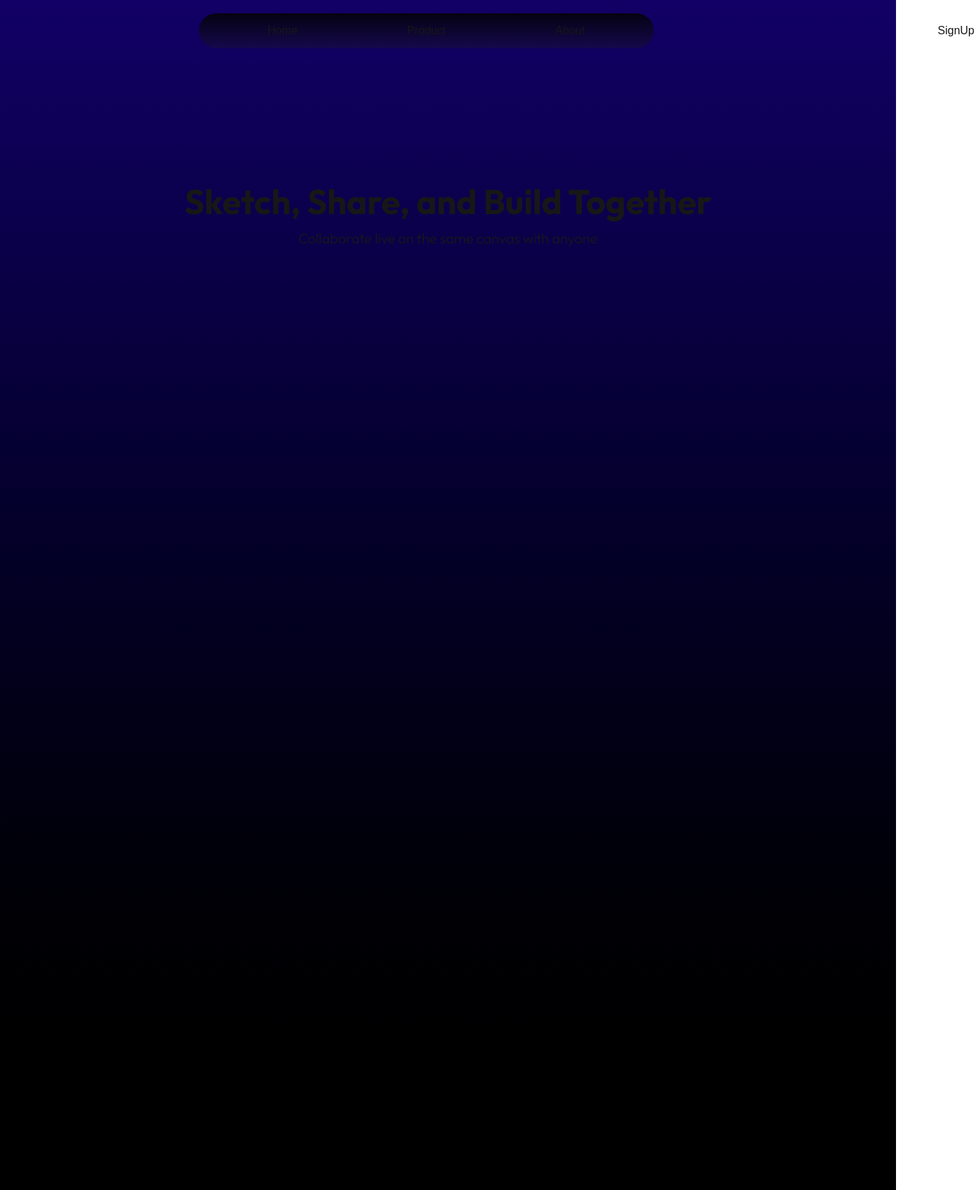
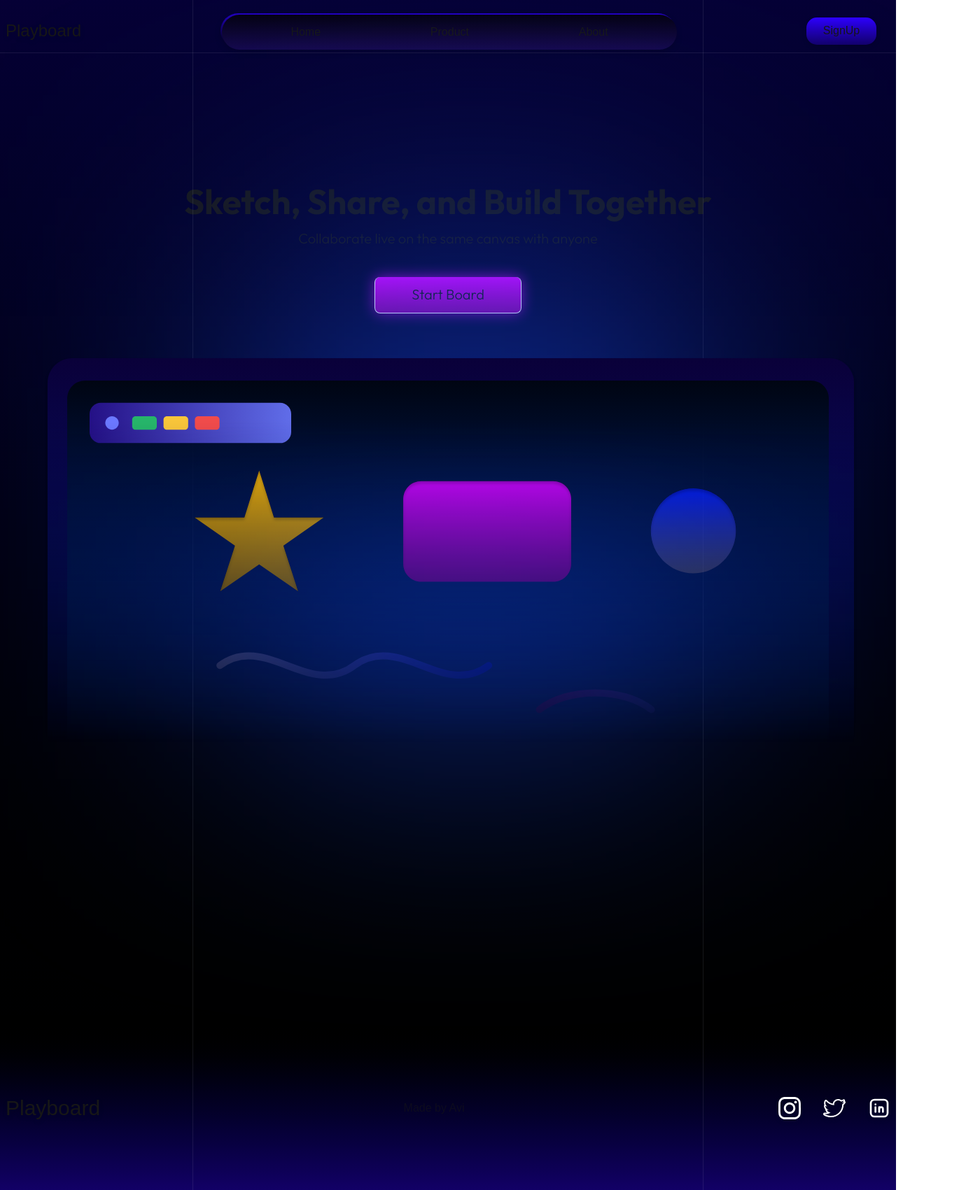
Before and after one commit to adi-ty-a/excali-draw, a Next.js app in the folder apps/excalifn/: page / in a window 1280 px wide. Shown: the whole page at 70% size, 1400 px wide, since content can reach past the window. Built offline with nearby package versions, Linux system fonts and the light colour scheme; a web font is replaced by a local one.

Commit message:
dashboard init

```diff
--- a/apps/excalifn/app/globals.css
+++ b/apps/excalifn/app/globals.css
@@ -25,3 +25,7 @@ body {
   color: var(--foreground);
   font-family: Arial, Helvetica, sans-serif;
 }
+
+::-webkit-scrollbar {
+  display: none;
+}
--- a/apps/excalifn/app/page.tsx
+++ b/apps/excalifn/app/page.tsx
@@ -1,6 +1,10 @@
 import { Mochiy_Pop_One,Outfit } from "next/font/google";
+import Image from "next/image";
 import Link from "next/link";
-
+import picture from "../assets/Playboard.svg"
+import { SiInstagram } from "react-icons/si";
+import { SlSocialTwitter } from "react-icons/sl";
+import { TbBrandLinkedin } from "react-icons/tb";
 const mochiy = Mochiy_Pop_One({
   weight: "400", // only one weight available
   subsets: ["latin"],
@@ -14,20 +18,64 @@ const outfit = Outfit({
 });
 
 export default function Home(){
-    return <div
-    className="bg-linear-to-b  w-screen h-[1701px] from-[#120066] to-[#000000] flex flex-col  items-center">
-        <div className="w-[1520px] h-[56px] mt-4 flex items-center justify-between px-2">
-            <h1 className={`${mochiy.className} text-xl`}>Playboard</h1>
-            <div className="w-[650px] h-[50px] flex items-center mr-25 justify-around px-5 rounded-4xl  bg-[linear-gradient(0deg,#281191_-117.86%,#000000_130.36%)]            ">
+    return <>
+  <div className="absolute top-[75px] left-0 w-full h-[1px] bg-gray-300 opacity-10"></div>
+    <div className="absolute  left-[275px] w-[1px] h-[1701px] bg-gray-300 opacity-10"></div>
+      <div className="absolute  right-[275px]  w-[1px] h-[1701px] bg-gray-300 opacity-10"></div>
+      <div
+    className=" w-full h-[1701px]  flex flex-col  items-center justify-between bg-gradient-to-b from-[#120066] from-[-54.58%] to-black">
+        <div>
+        <div className="w-[1280px] h-[56px] mt-4 flex items-center justify-between px-2">
+            <div className="w-[120px] drop-shadow-md">
+            <h1 className={`${mochiy.className} text-2xl`}>Playboard</h1>
+            </div>
+            <div className="w-[650px] h-[50px] p-[2px]  bg-linear-to-b from-[#2300C3] to-[#02000A] rounded-full drop-shadow-lg">
+            <div className="w-[650px] h-[50px] flex items-center  justify-around px-5 rounded-full  bg-[linear-gradient(0deg,#281191_-117.86%,#000000_130.36%)]">
                 <Link href="/dashboard">Home</Link>
                 <Link href="/dashboard">Product</Link>
                 <Link href="/dashboard">About</Link>
             </div>
-            <button>SignUp</button>
+            </div>
+            <div className="w-[120px]">
+            <button className="flex flex-row justify-center items-center p-[10px] gap-[10px]
+             w-[100px] h-[39px]
+             bg-gradient-to-b from-[#2E00FF] to-[#13006C]
+             drop-shadow-md rounded-[15px]
+             flex-none order-2 grow-0">SignUp</button>
+            </div>
         </div>
     <div className="mt-45 flex flex-col items-center">
         <h1 className={` text-[49px] ${outfit.className} font-bold `}>Sketch, Share, and Build Together</h1>
         <h2 className={`${outfit.className} text-[20px]`}>Collaborate live on the same canvas with anyone</h2>
     </div>
+        <div className="mt-10 flex flex-col items-center">
+            <button className={`flex flex-row justify-center items-center p-[10px] gap-[10px]
+             w-[210px] h-[52px]
+             bg-gradient-to-b from-[#D800FF] to-[#8E009B]
+             drop-shadow-md rounded-[8px]     shadow-[0_0_20px_rgba(216,0,255,0.7)]
+             flex-none order-2 grow-0 text-xl font-medium text-shadow-white border-b-[1px] border-r border-l border-white ${outfit.className}`}>
+            Start Board
+            </button>
+        </div>
+        <div className='relative'>
+            <Image  className="relative z-10 mask-b-from-20% mask-b-to-80%" alt="online sketchboard image" src={picture} />
+            <div className=" absolute left-[425px] inset-0 w-[500px] h-[500px] bg-blue-700 blur-[200px] z-0"></div>
+        </div>
+
+        </div>
+        <div className="w-full h-[250px] bg-gradient-to-b from-black flex items-center justify-center to-[#120066]">
+            <div className="w-[1280px] h-[56px] mt-4 flex items-center justify-between px-2">
+            <div className="w-[120px] drop-shadow-md">
+                <h1 className={`${mochiy.className} text-3xl`}>Playboard</h1>
+            </div>
+            <div className="opacity-50">Made by Avi</div>
+            <div className="w-[160px] drop-shadow-md flex items-center justify-between">
+                            <SiInstagram size={32} className="text-white" />
+                            <SlSocialTwitter size={32} className="text-white"/>
+                            <TbBrandLinkedin size={32} className="text-white"/>
+            </div>
+            </div>
+        </div>
     </div>
+             </>
 }
--- a/apps/excalifn/components/Room.tsx
+++ b/apps/excalifn/components/Room.tsx
@@ -7,7 +7,7 @@ export function Roomcanvas({roomid}:{
 
     const [socket,setsocket] = useState<WebSocket>()
     useEffect(()=>{
-        const ws = new WebSocket("ws://localhost:8080?token=eyJhbGciOiJIUzI1NiIsInR5cCI6IkpXVCJ9.eyJpZCI6MywiaWF0IjoxNzUzMzcyMDQyfQ.dD5_SYXCs60HIAo1eKmGFjSahannI2tK-YpBjEEB4RE");
+        const ws = new WebSocket("ws://localhost:8080?token=eyJhbGciOiJIUzI1NiIsInR5cCI6IkpXVCJ9.eyJpZCI6NSwiaWF0IjoxNzU1NzE2Mjc3fQ.C7T4Rlp6vFwOYLjv6ovRM5EaA0jDOZ6See_KK0QVT18");
         ws.onopen =()=>{
             setsocket(ws);
             ws.send(JSON.stringify({
--- a/apps/excalifn/package.json
+++ b/apps/excalifn/package.json
@@ -13,7 +13,8 @@
     "axios": "^1.11.0",
     "next": "15.4.4",
     "react": "19.1.0",
-    "react-dom": "19.1.0"
+    "react-dom": "19.1.0",
+    "react-icons": "^5.5.0"
   },
   "devDependencies": {
     "@eslint/eslintrc": "^3",
```
Also changed, not shown: apps/excalifn/assets/Playboard.svg (added), 1 other file (tests, documents, lock files or other folders).
